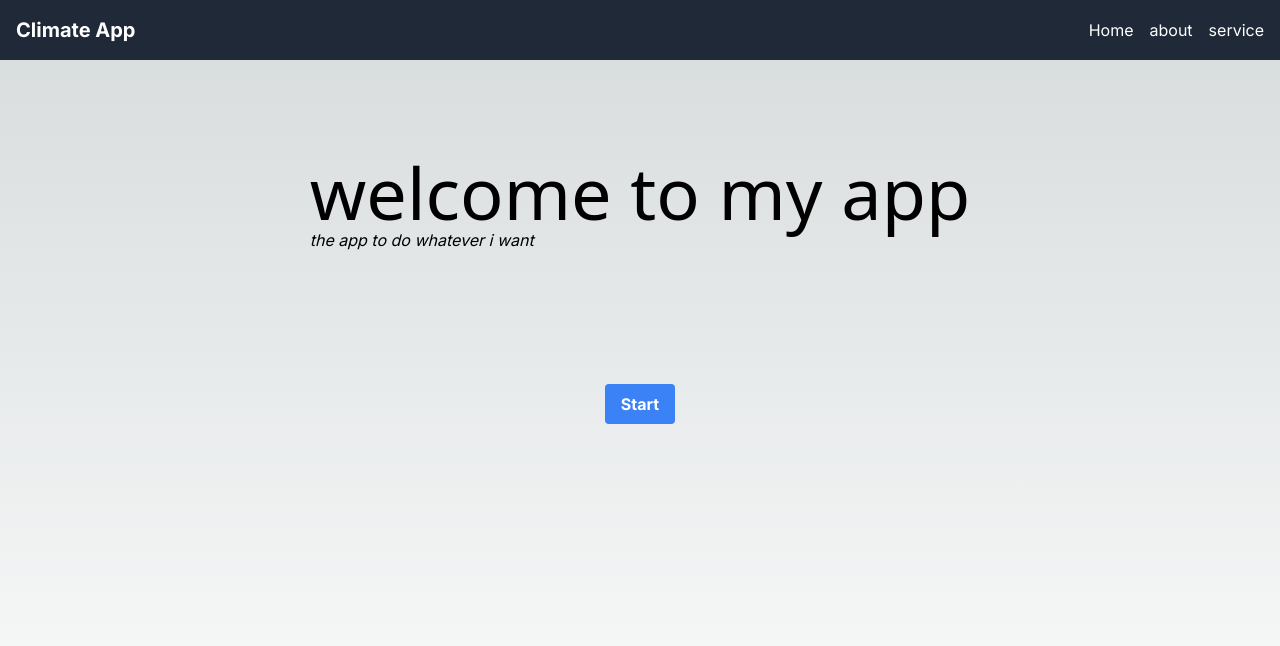
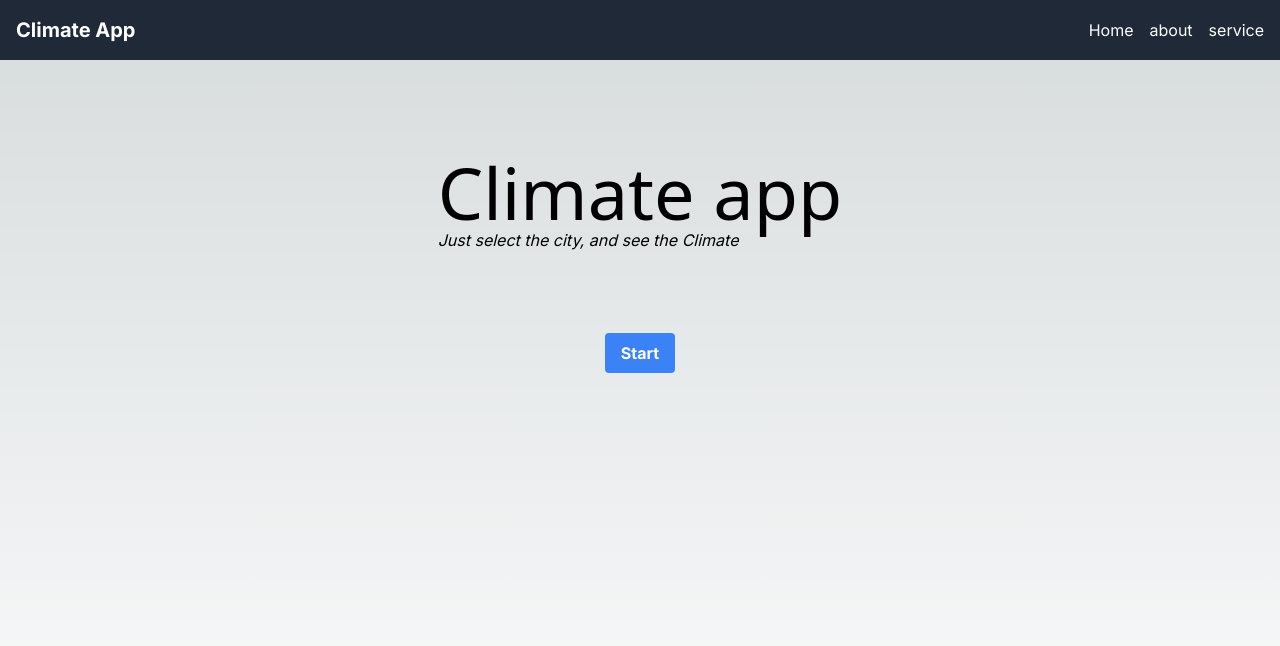
Before and after one commit to A1Daniel1/next, a Next.js app: page / in a window 1280 px wide. Shown: the top 646 px of the page. Built offline with nearby package versions, Linux system fonts and the light colour scheme.

Commit message:
fix the main page

```diff
--- a/app/page.js
+++ b/app/page.js
@@ -3,8 +3,8 @@ export default function Home() {
     <main className="flex min-h-screen flex-col items-center justify-between p-24">
       <div className="flex flex-col items-center">
         <div class="title">
-          <h1 class="font-sans text-7xl">welcome to my app</h1>
-          <p className="italic">the app to do whatever i want</p>
+          <h1 class="font-sans text-7xl">Climate app</h1>
+          <p className="italic">Just select the city, and see the Climate</p>
         </div>
 
         <button class="bg-blue-500 hover:bg-blue-600 text-white font-bold py-2 px-4 rounded">
--- a/app/title.jsx
+++ /dev/null
@@ -1,17 +0,0 @@
-import React from "react";
-
-function ImageTitle() {
-  return (
-    <div className="landing-page">
-
-      <div className="absolute inset-0 flex items-center justify-center flex-col text-white text-center">
-        <h1 className="font-sans text-7xl">Climate app</h1>
-        <p className="italic">Just select the city, and check the climate!</p>
-
-        <input></input>
-      </div>
-    </div>
-  );
-}
-
-export default ImageTitle;
```
